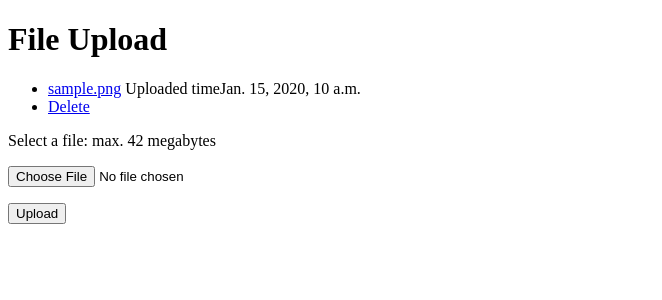
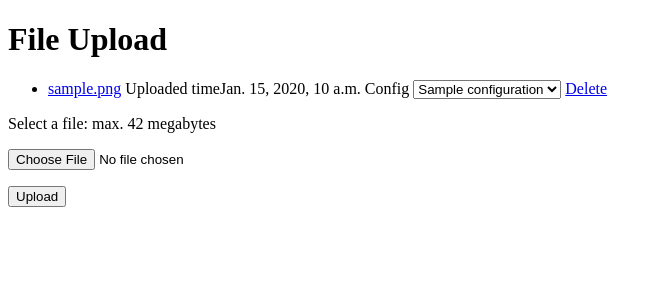
Before and after one commit to bavc/signalserver, a Django app: page / in a window 1280 px wide. Shown: the top 300 px of the page, without its empty margins (0-662 px from the left). Run offline with Django 3.2, Linux system fonts and the light colour scheme; tables that the repository leaves empty hold one stand-in row (values such as "Sample post").

Commit message:
Adding config drop down for fileuploads

```diff
--- a/fileuploads/forms.py
+++ b/fileuploads/forms.py
@@ -1,4 +1,5 @@
 from django import forms
+from operations.models import Configuration
 
 
 class FileNameForm(forms.Form):
@@ -15,3 +16,12 @@ class VideoForm(forms.Form):
         label='Select a file',
         help_text='max. 42 megabytes'
     )
+    config_dic = {}
+    cons = Configuration.objects.all()
+    for con in cons:
+        con_id = con.id
+        con_name = con.configuration_name
+        config_dic[con_id] = con_name
+
+    CONFIGS = ((k, v) for k, v in config_dic.items())
+    config_fields = forms.ChoiceField(choices=CONFIGS, required=True)
--- a/fileuploads/templates/fileuploads/list.html
+++ b/fileuploads/templates/fileuploads/list.html
@@ -12,8 +12,13 @@
         <ul>
         {% for video in videos %}
             <li><a href="show/{{ video.filename }}">{{ video.filename }}</a>
-                Uploaded time{{video.upload_time}} </li>
-                <li><a href="delete-video/{{video.filename}}">Delete</a></li>
+                Uploaded time{{video.upload_time}}
+                <!-- variable -->
+                {{ form.config_fields.errors }}
+                <label for="id_signal">Config</label>
+                {{ form.config_fields }}
+
+                <a href="delete-video/{{video.filename}}">Delete</a></li>
         {% endfor %}
         </ul>
     {% else %}
```
